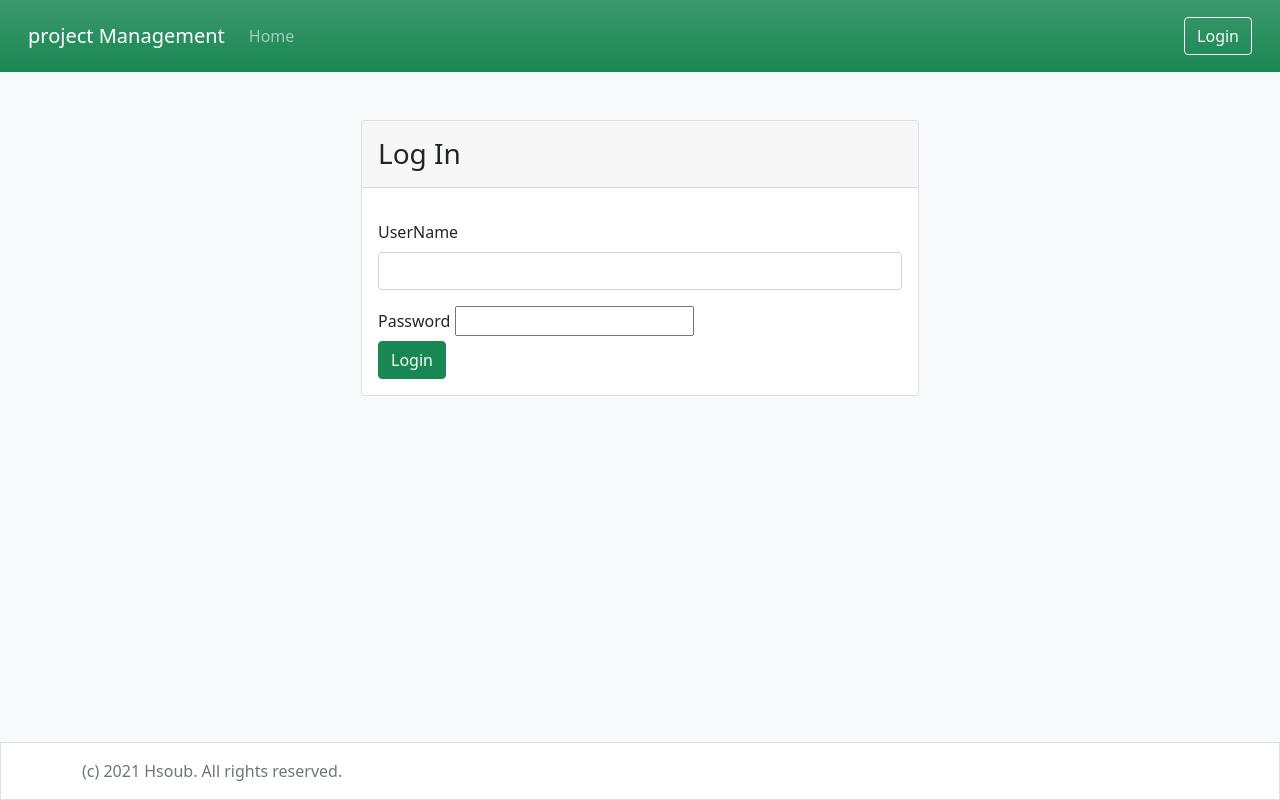
After one commit to tarekerx/djangopm, a Django app: page /accounts/login/ in a window 1280 px wide. The commit adds this page. Run offline with Django 5.2, Linux system fonts and the light colour scheme.

Commit message:
login and logout

```diff
--- /dev/null
+++ b/accounts/forms.py
@@ -0,0 +1,15 @@
+from django.contrib.auth.forms import AuthenticationForm
+from django import forms
+
+
+attrs = {"class": "form-control"}
+
+
+class UserLoginForm(AuthenticationForm):
+    def __init__(self, *args, **kwargs):
+        super(UserLoginForm, self).__init__(*args, **kwargs)
+
+    username = forms.CharField(
+        label="UserName", widget=forms.TextInput(attrs=attrs))
+
+    password = forms.PasswordInput(attrs=attrs)
--- /dev/null
+++ b/accounts/templates/registration/login.html
@@ -0,0 +1,23 @@
+{% extends "base.html" %}
+{%load i18n%}
+
+{% block content %}
+<div class="container">
+    <div class = "row justify-content-md-center">
+        <div class = "card col-md-6 px-0">
+            <div class = "card-header">
+                <h3 class ="mb-0 py-2" >{% trans "Log In<" %}/h3>
+            </div>
+            <div class = "card-body">
+                <form method = "POST">
+                    {% csrf_token %}
+                    {% include "common/form.html" with form=form %}
+                    <br>
+                    <button class="btn btn-success btn-block"> {% translate "Login" %}</button>
+                </form>
+            </div>
+        </div>
+    </div>
+</div>
+
+{% endblock content %}
--- /dev/null
+++ b/accounts/urls.py
@@ -0,0 +1,8 @@
+from django.contrib.auth.views import LoginView
+from django.urls import path, include
+from accounts.forms import UserLoginForm
+from django.contrib.auth.views import LogoutView
+
+urlpatterns = [path('login/', LoginView.as_view(authentication_form=UserLoginForm), name='login'),
+               path('logout/', LogoutView.as_view(), name='logout'),
+               path('', include('django.contrib.auth.urls'))]
--- a/projects/templates/partails/header.html
+++ b/projects/templates/partails/header.html
@@ -20,6 +20,25 @@
             <a class="nav-link" aria-current = "page" href="{% url "project_list" %}">{% trans "Home" %}</a>
         </li>
       </ul>
+      {% if user.is_authenticated %}
+      <ul class="navbar-nav mb-2 mb-lg-0 me-3">
+        <li class="nav-item dropdown">
+          <a class="nav-link dropdown-toggle" href="#" role="button" data-bs-toggle="dropdown" aria-expanded="false">
+            {{user.username}}
+          </a>
+          <ul class="dropdown-menu">
+            <li><a class="dropdown-item" href="#">{% trans "Profile" %}</a></li>
+            <li><hr class="dropdown-divider"></li>
+            <li>
+              <form method="post" action="{% url 'logout' %}">
+                {% csrf_token %}
+                <button type="submit" class="dropdown-item">{% trans 'Logout' %}</button>
+              </form>
+            </li>
+
+          </ul>
+        </li>
+      </ul>
       <form method = "GET" action="{% url "project_list" %}" class = "d-flex">
           <div class="input-group">
             <input type="text" name = "q" class = "form-control" value="{{request.GET.q}}" placeholder = "{% trans "Search" %}">
@@ -31,6 +50,9 @@
           </div>
 
       </form>
+      {% else %}
+        <a class = "btn btn-outline-light" href="{% url "login" %}">{% trans "Login" %}</a>
+      {% endif %}
     </div>
   </div>
 </nav>
--- a/projectsmanager/settings.py
+++ b/projectsmanager/settings.py
@@ -130,6 +130,8 @@ STATIC_URL = 'static/'
 
 DEFAULT_AUTO_FIELD = 'django.db.models.BigAutoField'
 
+LOGIN_REDIRECT_URL = "/"
+LOGOUT_REDIRECT_URL = "/accounts/login"
 INTERNAL_IPS =[
     "127.0.0.1"
 ]
--- a/projectsmanager/urls.py
+++ b/projectsmanager/urls.py
@@ -20,5 +20,6 @@ import debug_toolbar
 urlpatterns = [
     path("__debug__/",include(debug_toolbar.urls)),
     path('admin/', admin.site.urls),
-    path("",include("projects.urls"))
+    path("",include("projects.urls")),
+    path("accounts/",include('accounts.urls'))
 ]
```
Also changed, not shown: projects/views.py (+8 -7 lines).
